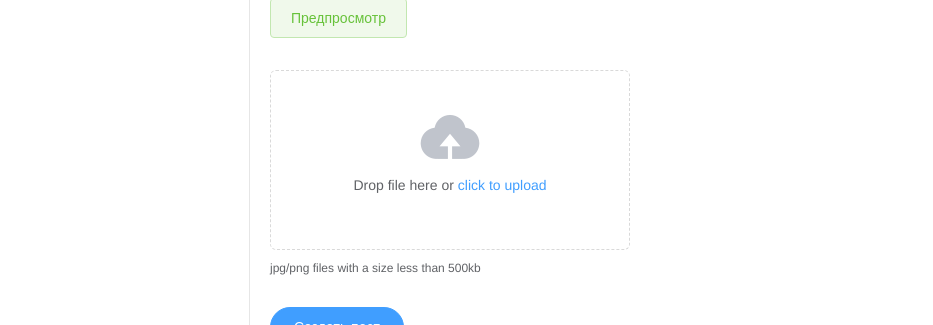
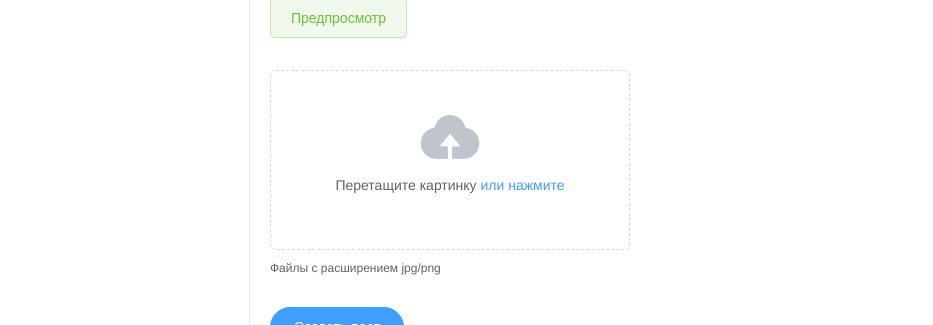
Before and after one commit to shamilfrontend/nuxt-blog, a Nuxt app: page /admin/create in a window 1280 px wide. Shown: the part 472-797 px from the top of the page, without its empty margins (0-933 px from the left). Built offline with nearby package versions, Linux system fonts and the light colour scheme; no server answers.

Commit message:
добавил загрузку картинок в создание поста

```diff
--- a/pages/admin/create.vue
+++ b/pages/admin/create.vue
@@ -50,20 +50,18 @@
       </el-dialog>
     </div>
 
-    <div class="mb2">
     <el-upload
-        class="upload-demo"
+      class="mb2"
       drag
+      ref="upload"
       action="https://jsonplaceholder.typicode.com/posts/"
-        :on-preview="handlePreview"
-        :on-remove="handleRemove"
-        :file-list="fileList"
+      :on-change="handleImageChange"
+      :auto-upload="false"
     >
       <i class="el-icon-upload"></i>
-        <div class="el-upload__text">Drop file here or <em>click to upload</em></div>
-        <div class="el-upload__tip" slot="tip">jpg/png files with a size less than 500kb</div>
+      <div class="el-upload__text">Перетащите картинку <em>или нажмите</em></div>
+      <div class="el-upload__tip" slot="tip">Файлы с расширением jpg/png</div>
     </el-upload>
-    </div>
 
     <el-form-item>
       <el-button
@@ -90,6 +88,7 @@
       return {
         loading: false,
         previewDialog: false,
+        image: null,
         controls: {
           title: '',
           text: '',
@@ -116,12 +115,13 @@
     methods: {
       onSubmit() {
         this.$refs.form.validate(async (valid) => {
-          if (valid) {
+          if (valid && this.image) {
             this.loading = true;
             try {
               const formData = {
                 title: this.controls.title,
                 text: this.controls.text,
+                image: this.controls.image,
               };
               await this.$store.dispatch('post/create', formData);
               this.$message.success('Пост успешно создан');
@@ -131,6 +131,8 @@
             } finally {
               this.loading = false;
             }
+          } else {
+            this.$message.warning('Форма не валидна');
           }
         });
       },
@@ -138,6 +140,14 @@
       clearFormData() {
         this.controls.title = '';
         this.controls.text = '';
+        this.controls.image = null;
+        this.$refs.upload.clearFiles();
+      },
+
+      handleImageChange(file, fileList) {
+        this.image = file.raw;
+        console.log('file', file);
+        console.log('fileList', fileList);
       },
     },
   }
--- a/store/post.js
+++ b/store/post.js
@@ -42,8 +42,14 @@ export const actions = {
     }
   },
 
-  async create({commit}, {title, text}) {
+  async create({commit, dispatch}, {title, text, image}) {
     try {
+      const formData = new FormData();
+      formData.append('title', title);
+      formData.append('text', text);
+      formData.append('image', image, image.name);
+      console.log('formData', formData);
+
       return await new Promise(resolve => {
         setTimeout(() => {
           resolve();
```
Lines whose indentation alone changed are shown as unchanged.
